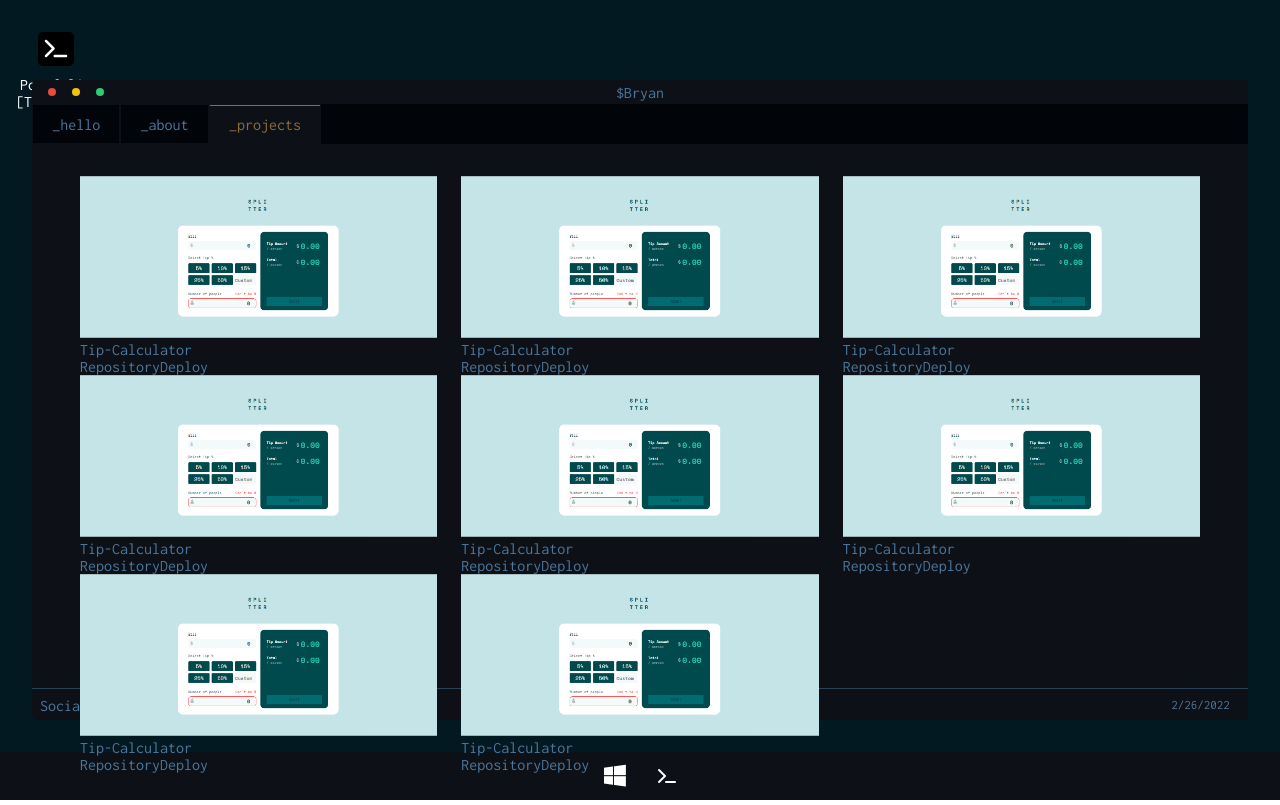
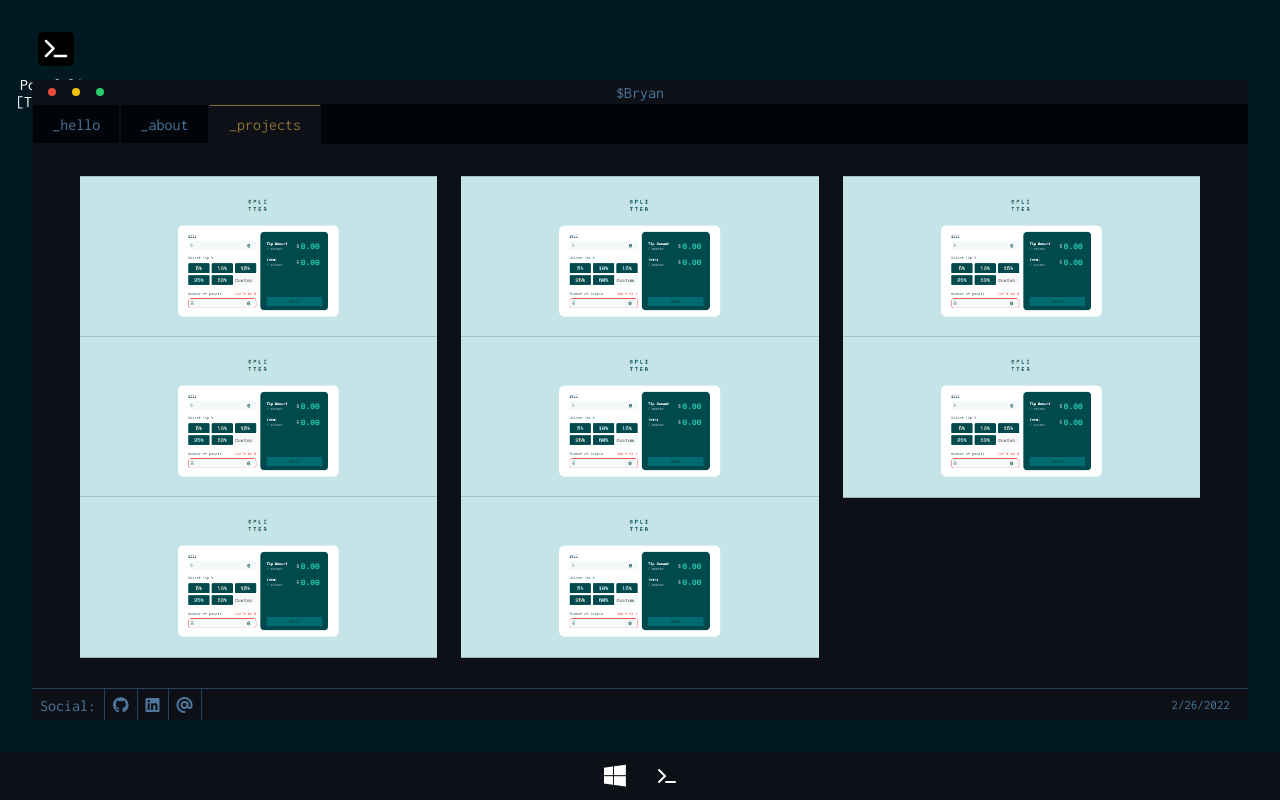
Before and after one commit to ripterdust/Portfolio2022, a React (Create React App) app: page /project in a window 1280 px wide. Built offline with nearby package versions, Linux system fonts and the light colour scheme.

Commit message:
Fixed the overflow

```diff
--- a/src/styles/terminal/_projectsComponent.scss
+++ b/src/styles/terminal/_projectsComponent.scss
@@ -5,4 +5,5 @@
     column-gap: 1.5em;
     padding: 2em 3em;
     overflow-y: scroll;
+    height: 100%;
 }
--- a/src/styles/terminal/projects/_ProjectCard.scss
+++ b/src/styles/terminal/projects/_ProjectCard.scss
@@ -1,6 +1,10 @@
 .cardProject{
     width: 100%;
+    position: relative;
     img {
+        position: absolute;
         width: 100%;
+        top: 0;
+        bottom: 0;
     }
 }
```
